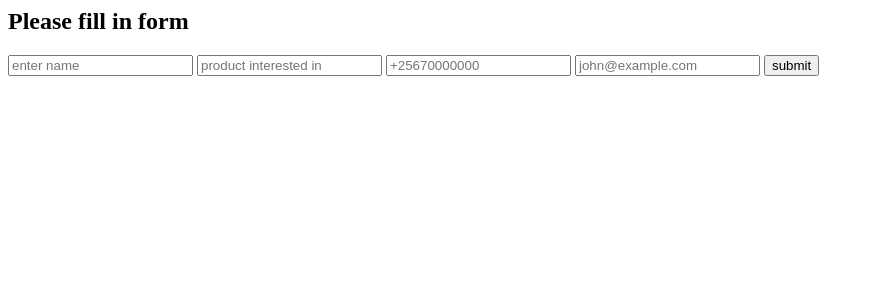
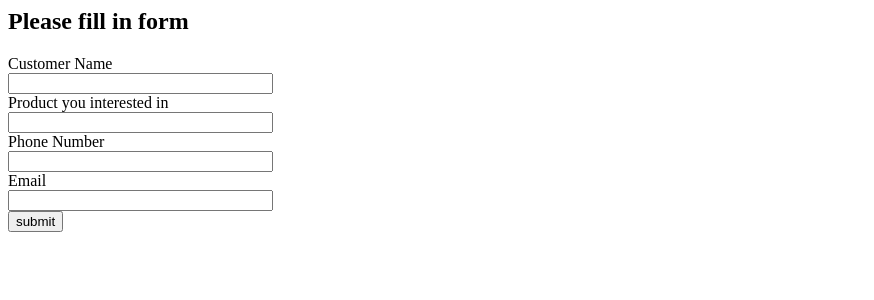
Before and after one commit to arthurarty/customer-care, a Flask app: page / in a window 1280 px wide. Shown: the top 300 px of the page, without its empty margins (0-874 px from the left). Run offline with Flask 2, Linux system fonts and the light colour scheme.

Commit message:
chore: Use wtforms.

```diff
--- /dev/null
+++ b/customer_form.py
@@ -0,0 +1,12 @@
+from flask_wtf import FlaskForm
+from wtforms import StringField
+from wtforms.validators import DataRequired
+
+
+class CustomerForm(FlaskForm):
+    """Customer form"""
+
+    customer_name = StringField('Customer Name', validators=[DataRequired()])
+    product = StringField('Product you interested in', validators=[DataRequired()])
+    phone_number = StringField('Phone Number', validators=[DataRequired()])
+    email = StringField('Email', validators=[DataRequired()])
--- a/main.py
+++ b/main.py
@@ -3,6 +3,8 @@ import os
 from dotenv import load_dotenv
 from flask import Flask, render_template, request
 from flask_mail import Mail, Message
+from customer_form import CustomerForm
+
 
 load_dotenv()
 
@@ -13,23 +15,23 @@ app.config['MAIL_USERNAME'] = os.getenv('EMAIL_USERNAME')
 app.config['MAIL_PASSWORD'] = os.getenv('EMAIL_PASSWORD')
 app.config['MAIL_USE_TLS'] = True
 app.config['MAIL_USE_SSL'] = False
+app.secret_key = os.getenv('SECRET_KEY')
 mail = Mail(app)
 
 @app.route('/')
 def index():
-    return render_template('form.html')
+    return render_template('form.html', form=CustomerForm())
 
 @app.route('/submit', methods = ['POST'])
 def handle_form():
-    name = request.form['customer_name']
-    phone_number = request.form['phone_number']
-    product = request.form['product']
-    email = request.form['email']
-    body = f"Hello, {name} just ordered {product} reach him on {phone_number} or at {email}"
-    msg = Message("New order placed", sender="arthur.nangai@gmail.com", recipients=["martinkatamba@gmail.com"])
-    msg.body = body
-    mail.send(msg)
-    return body
+    form = CustomerForm()
+    if form.validate_on_submit():
+        body = f"Hello, {form.customer_name.data} ordered {form.product.data} no: {form.phone_number.data} email: {form.email.data}"
+        msg = Message("New order placed", sender="arthur.nangai@gmail.com", recipients=["art@gmail.com"])
+        msg.body = body
+        mail.send(msg)
+        return "Email sent"
+    return "there has been an eror"
 
 if __name__ == '__main__':
     app.run(debug=True)
--- a/requirements.txt
+++ b/requirements.txt
@@ -2,8 +2,10 @@ blinker==1.4
 click==7.1.2
 Flask==1.1.2
 Flask-Mail==0.9.1
+Flask-WTF==0.14.3
 itsdangerous==1.1.0
 Jinja2==2.11.2
 MarkupSafe==1.1.1
 python-dotenv==0.13.0
 Werkzeug==1.0.1
+WTForms==2.3.1
--- a/templates/form.html
+++ b/templates/form.html
@@ -2,10 +2,15 @@
     <body>
         <h2>Please fill in form</h2>
         <form method="POST" action="/submit">
-            <input type="text" name="customer_name" placeholder="enter name" required>
-            <input type="text" name="product" placeholder="product interested in" required/>
-            <input type="text" name="phone_number" placeholder="+25670000000"required>
-            <input type="email" name="email" placeholder="john@example.com" required/>
+            {{ form.csrf_token }}
+            {{ form.customer_name.label }} <br/>
+            {{ form.customer_name(size=30) }} <br />
+            {{ form.product.label }} <br/>
+            {{ form.product(size=30) }} <br />
+            {{ form.phone_number.label }} <br />
+            {{ form.phone_number(size=30) }} <br />
+            {{ form.email.label }} <br />
+            {{ form.email(size=30)}} <br />
             <input type="submit" value="submit"/>
         </form>
     </body>
```
Also changed, not shown: __init__.py (added), 1 other file.
